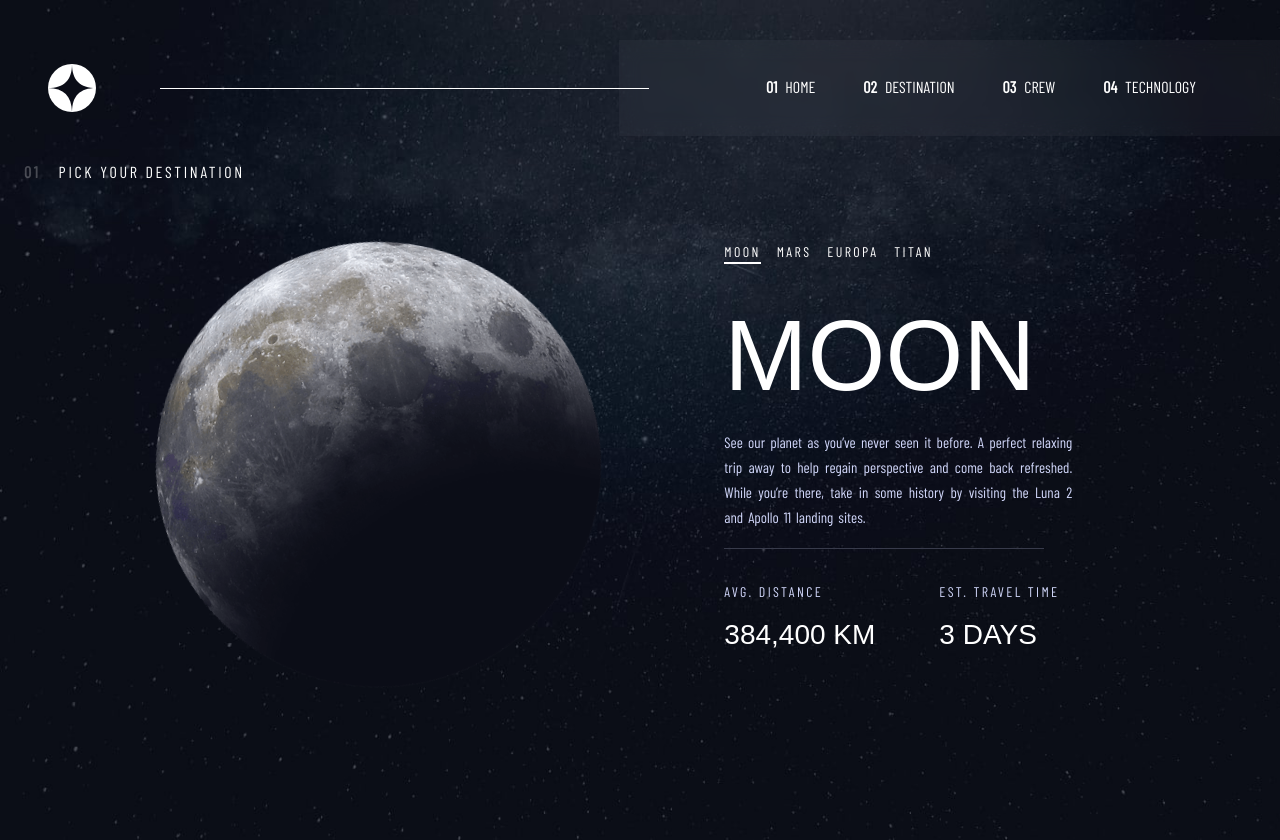
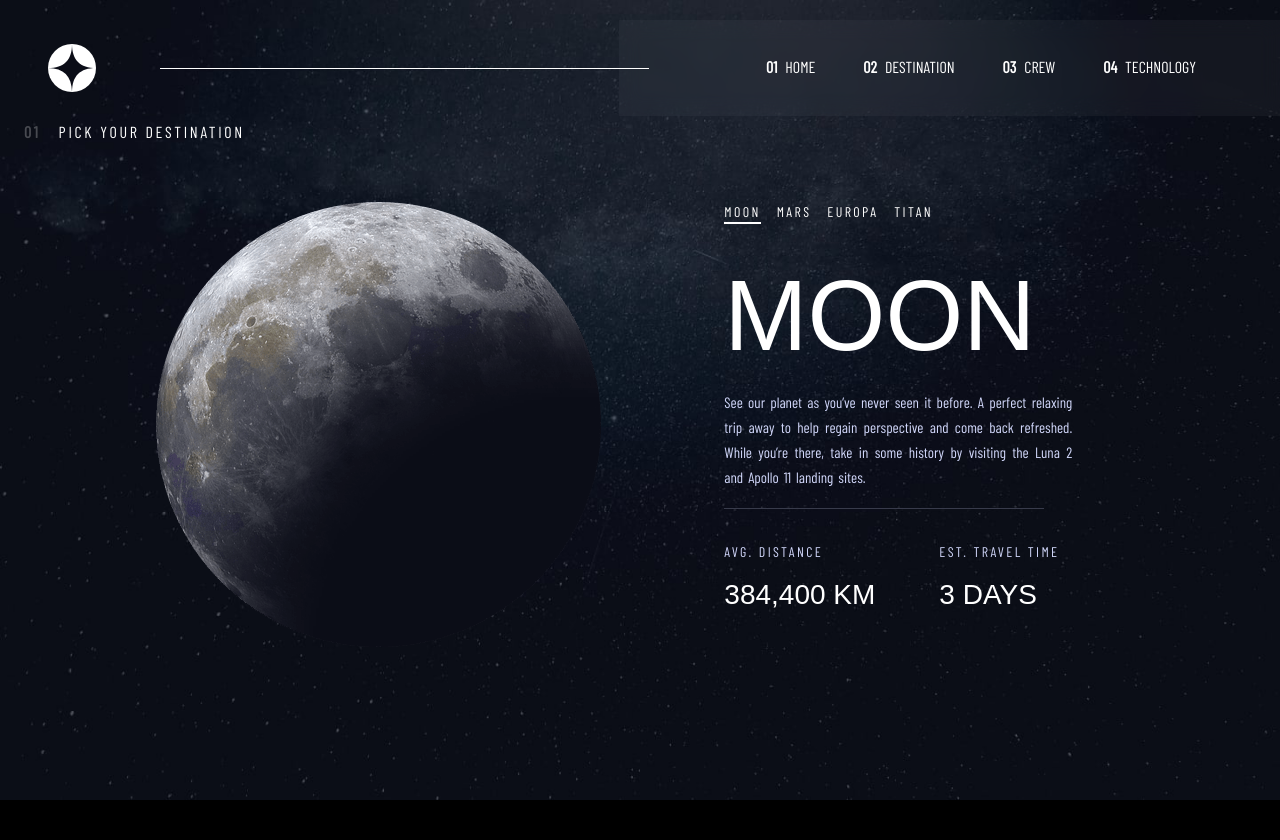
Before and after one commit to jradziejewski/space-tourism, a Next.js app: page /destination in a window 1280 px wide. After the commit the page ends 800 px from the top, so only its background shows below. Built offline with nearby package versions, Linux system fonts and the light colour scheme; a web font is replaced by a local one.

Commit message:
fix: fix white background

```diff
--- a/src/app/components/navbar/navbar.scss
+++ b/src/app/components/navbar/navbar.scss
@@ -10,8 +10,8 @@
   flex-direction: row;
   justify-content: space-between;
   width: 100%;
+  padding-top: 40px;
   height: 96px;
-  margin-top: 40px;
   color: $primary-color;
   .navbar-logo {
     margin: 0 64px 0 48px;
@@ -29,7 +29,7 @@
 .links-container {
   counter-reset: styled-link;
   display: flex;
-  height: 100%;
+  height: 96px;
   padding-right: 167px;
   padding-left: 123px;
   color: $white;
@@ -65,7 +65,7 @@
 @media screen and (min-width: $mobile) and (max-width: $tablet) {
   .navbar {
     width: 60%;
-    margin-top: 0;
+    padding-top: 0;
     .navbar-logo {
       margin-right: 48px;
     }
@@ -116,6 +116,7 @@
     align-items: flex-start;
     justify-content: space-between;
     height: 86px;
+    padding-top: 0;
     margin-top: 0;
     .navbar-logo {
       width: 40px;
--- a/src/app/destination/destination.scss
+++ b/src/app/destination/destination.scss
@@ -1,6 +1,7 @@
 @import "../styles/variables";
 
 body {
+  background-color: black;
   @include background-image(
     "../../../public/assets/destination/background-destination"
   );
@@ -14,7 +15,6 @@ body {
 }
 
 .destination-image {
-  animation: spin 180s infinite linear;
   width: 170px;
   height: 170px;
   margin: 32px 0 26px 0;
@@ -146,10 +146,3 @@ body {
     }
   }
 }
-
-@keyframes spin {
-  100% {
-    -webkit-transform: rotate(360deg);
-    transform: rotate(360deg);
-  }
-}
--- a/src/app/globals.scss
+++ b/src/app/globals.scss
@@ -3,7 +3,12 @@
 @tailwind utilities;
 @import "./styles/variables";
 
+html {
+  background-color: black;
+}
+
 body {
+  background-color: black;
   overflow-x: hidden;
   height: 100vh;
   color: white;
```
